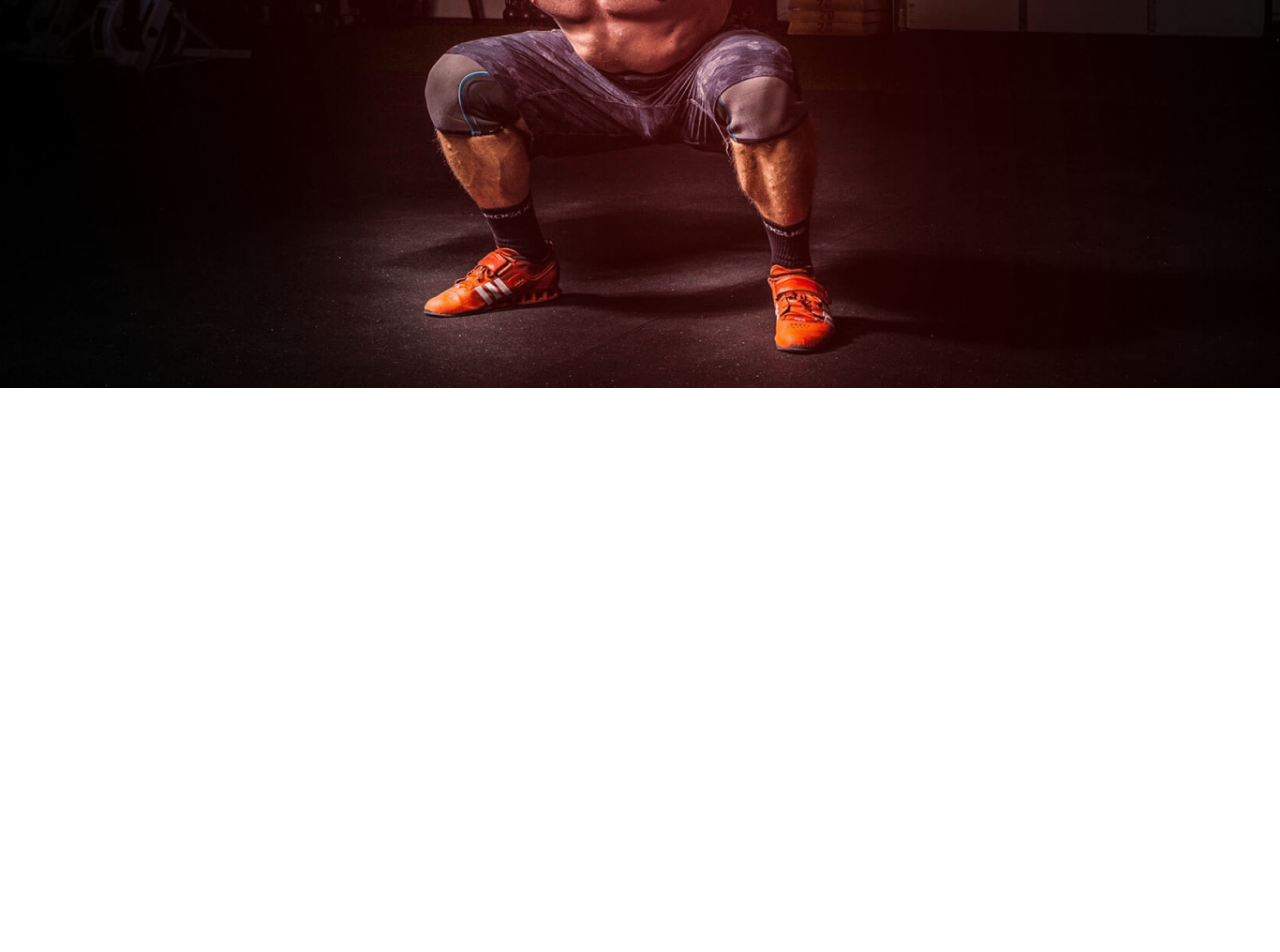
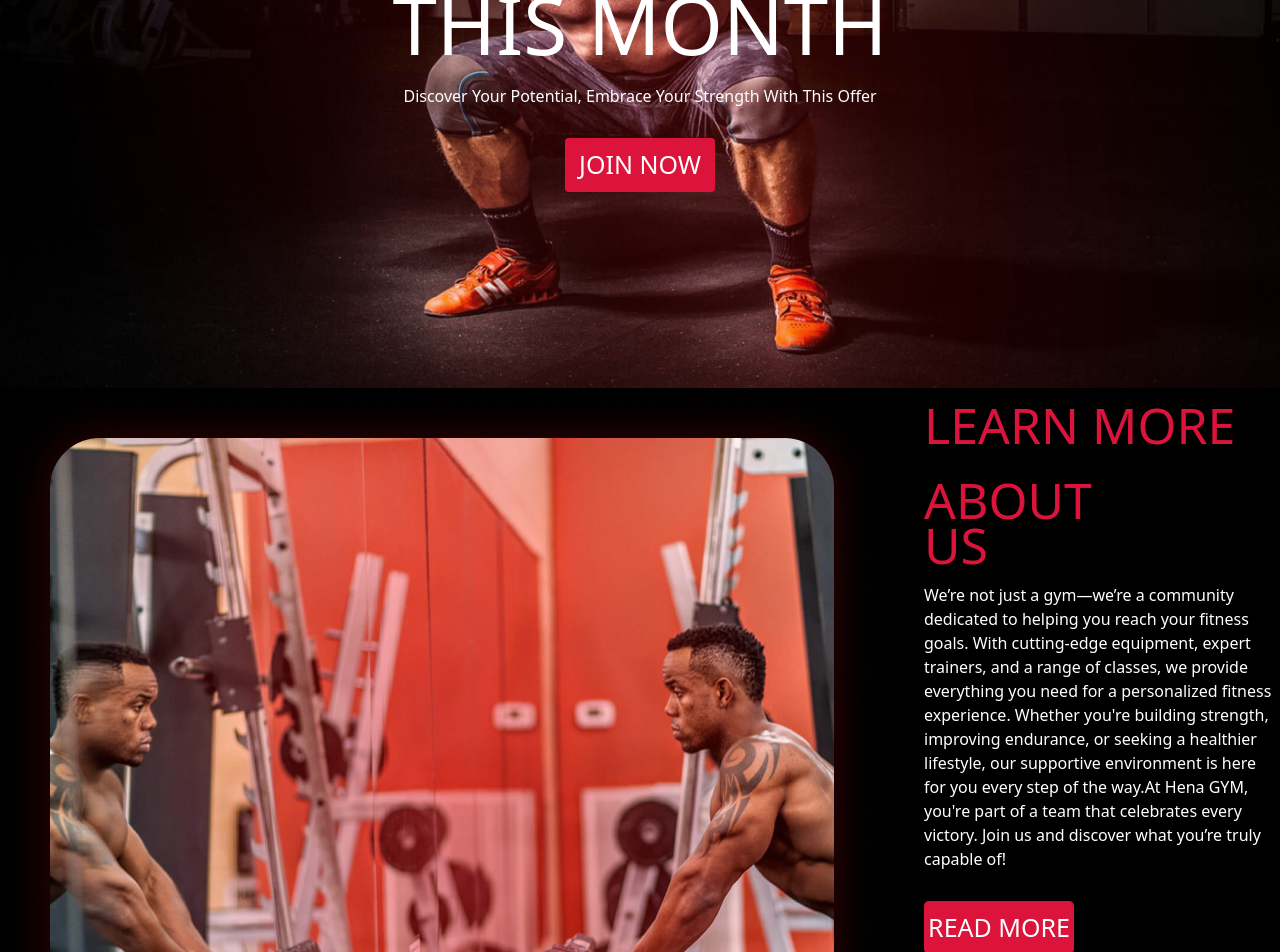
Before and after one commit to Eden12mek/Gym, a React (Create React App) app: page / in a window 1280 px wide. Shown: the part 1840-2792 px from the top of the page. Before the commit the page ends 2228 px from the top, so only its background shows below. Built offline with nearby package versions, Linux system fonts and the light colour scheme.

Commit message:
up to contact component

```diff
--- a/src/App.js
+++ b/src/App.js
@@ -3,6 +3,8 @@ import Navbar from './Components/Navbar';
 import Header from './Components/Header';
 import Features from './Components/Features';
 import Offer from './Components/Offer';
+import About from './Components/About';
+import Contact from './Components/Contact';
 
 function App() {
   return (
@@ -10,6 +12,8 @@ function App() {
       <Header /> {/* This includes the Navbar and banner */}
       <Features />
       <Offer />
+      <About />
+      <Contact />
     </div>
   );
 }
--- /dev/null
+++ b/src/Components/About.jsx
@@ -0,0 +1,39 @@
+import React from 'react'
+import AboutImage from '../images/about.png'
+
+function About() {
+  return (
+    <div className='relative flex flex-row space-x-10'>
+
+      <img src={AboutImage} alt="" />
+
+
+      <div>
+        <h1 className='' style={{ color: 'crimson', fontSize: '50px', marginBottom: '-30px' }}> LEARN MORE ABOUT </h1>
+        <p style={{ color: 'crimson', fontSize: '50px' }}>US</p>
+        <p className='text-white'>We’re not just a gym—we’re a community dedicated to helping you reach your fitness goals.
+          With cutting-edge equipment, expert trainers, and a range of classes, we provide everything
+          you need for a personalized fitness experience. Whether you're building strength, improving
+          endurance, or seeking a healthier lifestyle, our supportive environment is here for you every
+          step of the way.At Hena GYM, you're part of a team that celebrates every victory.
+          Join us and discover what you’re truly capable of!</p>
+        <button
+          className="text-white"
+          style={{
+            backgroundColor: 'crimson',
+            borderRadius: 5,
+            width: 150,
+            paddingTop: '0.5rem',
+            paddingBottom: '0.5rem',
+            fontSize: '25px',
+            marginTop: '30px'
+          }}
+        >
+          READ MORE</button>
+      </div>
+
+    </div>
+  )
+}
+
+export default About
--- /dev/null
+++ b/src/Components/Contact.jsx
@@ -0,0 +1,11 @@
+import React from 'react'
+
+function Contact() {
+  return (
+    <div>
+      <h1 className='text-white text-center font-bold text-5xl'>Contact Us</h1>
+    </div>
+  )
+}
+
+export default Contact
--- a/src/Components/Header.jsx
+++ b/src/Components/Header.jsx
@@ -43,8 +43,10 @@ function Header() {
           <span style={{ color: 'crimson' }}>FITNESS</span> WITH US
         </h1>
         <p className="details text-white text-lg">Build Your Body And Fitness With Professional Touch</p>
+        <button className='text-white' style={{ backgroundColor: 'crimson', borderRadius: 4, width: 100, py: 2 }}>JOIN US</button>
       </div>
     </div>
+
   );
 }
 
--- a/src/Components/Navbar.jsx
+++ b/src/Components/Navbar.jsx
@@ -20,13 +20,18 @@ function Navbar() {
 
     return (
         <nav
-            className={`${isScrolled ? 'fixed bg-black shadow-lg' : 'absolute bg-transparent'
-                } top-0 left-0 w-full z-20 p-4 transition duration-300 ease-in-out`}
+            className={`${isScrolled ? 'fixed bg-black shadow-lg' : 'absolute bg-transparent'} top-0 left-0 w-full z-20 p-4 transition duration-300 ease-in-out`}
         >
             <div className="container mx-auto flex justify-between items-center">
-                <img src={Logo} alt="Logo" className="h-15 pl-40" />
 
-                {/* Menu Icon for Mobile*/}
+                {/* Logo and Text Container */}
+                <div className="flex items-center space-x-2">
+                    <h1 className="text-white text-3xl font-extrabold tracking-wide flex items-center pl-40">
+                        <span className="font-serif" style={{ fontFamily: 'Poppins, sans-serif' }}>ℌ𝔢𝔫𝔞 𝔾𝕪𝕞 </span>
+                    </h1>
+                </div>
+
+                {/* Menu Icon for Mobile */}
                 <div
                     className="lg:hidden pr-40 cursor-pointer text-white relative"
                     onClick={toggleMenu}
@@ -36,16 +41,13 @@ function Navbar() {
                     {menuOpen ? (
                         <span className="text-3xl absolute left-0 top-0 transition-all duration-300 ease-in-out">&times;</span> // X Icon
                     ) : (
-
-                        <span className="text-3xl absolute left-0 top-0 transition-all duration-300 ease-in-out">&#9776;</span> // Menu icon
+                        <span className="text-3xl absolute left-0 top-0 transition-all duration-300 ease-in-out">&#9776;</span> // Menu Icon
                     )}
-
                 </div>
 
                 {/* Navigation Links */}
                 <ul
-                    className={`lg:flex space-x-10 text-white pr-40 ml-0 ${menuOpen ? 'block' : 'hidden'
-                        } lg:block transition duration-300 ease-in-out`}
+                    className={`lg:flex space-x-10 text-white pr-40 ml-0 ${menuOpen ? 'block' : 'hidden'} lg:block transition duration-300 ease-in-out`}
                 >
                     {['HEADER', 'FEATURES', 'OFFER', 'ABOUT', 'CONTACT'].map((item) => (
                         <li
--- a/src/Components/Offer.jsx
+++ b/src/Components/Offer.jsx
@@ -1,12 +1,35 @@
-import React from 'react'
-import Offerimage from '../images/offer.png'
+import React from 'react';
+import Offerimage from '../images/offer.png';
 
 function Offer() {
   return (
-    <div>
-     <img src={Offerimage} alt="offer image" />
+    <div className="relative">
+      <img src={Offerimage} alt="offer image" className="w-full h-full" />
+      <div className="absolute inset-0 flex flex-col items-center justify-center text-center">
+        <h1 className="text-white" style={{ fontSize: '80px', fontWeight: 'normal' }}>
+          A BIG <span style={{ color: 'crimson' }}>OFFER</span> FOR
+        </h1>
+        <p style={{ color: 'white', fontSize: '80px', fontWeight: 'normal', marginTop: '-20px' }}>
+          THIS MONTH
+        </p>
+        <p style={{ color: 'white' }}>Discover Your Potential, Embrace Your Strength With This Offer</p>
+        <button
+          className="text-white"
+          style={{
+            backgroundColor: 'crimson',
+            borderRadius: 4,
+            width: 150,
+            paddingTop: '0.5rem',
+            paddingBottom: '0.5rem',
+            fontSize: '25px',
+            marginTop: '30px'
+          }}
+        >
+          JOIN NOW
+        </button>
+      </div>
     </div>
-  )
+  );
 }
 
-export default Offer
+export default Offer;
```
